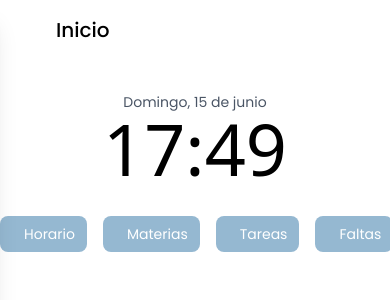
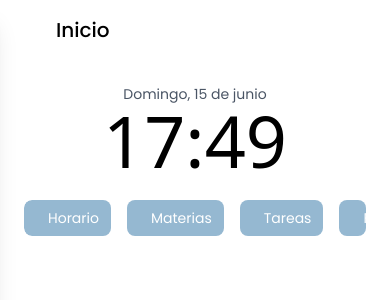
Before and after one commit to liuxkdev/rundari-project, a React (Vite) app: page / in a window 390 px wide. Shown: the top 300 px of the page. Built offline with nearby package versions, Linux system fonts and the light colour scheme; some icons are missing; a web font is replaced by a local one.

Commit message:
mejoré el diseño de la navegacion en la pantalla home

```diff
--- a/src/components/MainContent.jsx
+++ b/src/components/MainContent.jsx
@@ -64,7 +64,7 @@ export default function MainContent({ toggleSidebar }) {
                     }
                 ></Route>
             </Routes>
-            <section className="rounded-t-xl sm:inset-shadow-[0.25rem_0.25rem_0.5rem_#22222211] overflow-auto">
+            <section className="rounded-t-xl sm:inset-shadow-[0.25rem_0.25rem_0.5rem_#22222211] overflow-auto p-6">
                 <div>
                     <Routes>
                         <Route path="/" element={<Home />}></Route>
--- a/src/components/NavHome/NavHome.jsx
+++ b/src/components/NavHome/NavHome.jsx
@@ -3,7 +3,7 @@ import NavHomeLink from "./NavHomeLink";
 export default function NavHome() {
     return (
         <nav className="w-full flex justify-center sm:hidden">
-            <ul className="flex overflow-x-auto gap-4">
+            <ul className="flex overflow-x-auto gap-4 rounded-lg">
                 <li>
                     <NavHomeLink
                         target="/schedule"
--- a/src/components/pages/Home.jsx
+++ b/src/components/pages/Home.jsx
@@ -5,7 +5,7 @@ import NavHome from "../NavHome/NavHome";
 export default function Home() {
     return (
         <>
-            <div className="m-8 flex flex-col items-center">
+            <div className="flex flex-col items-center mb-6">
                 <CurrentDate />
                 <Clock />
             </div>
```
